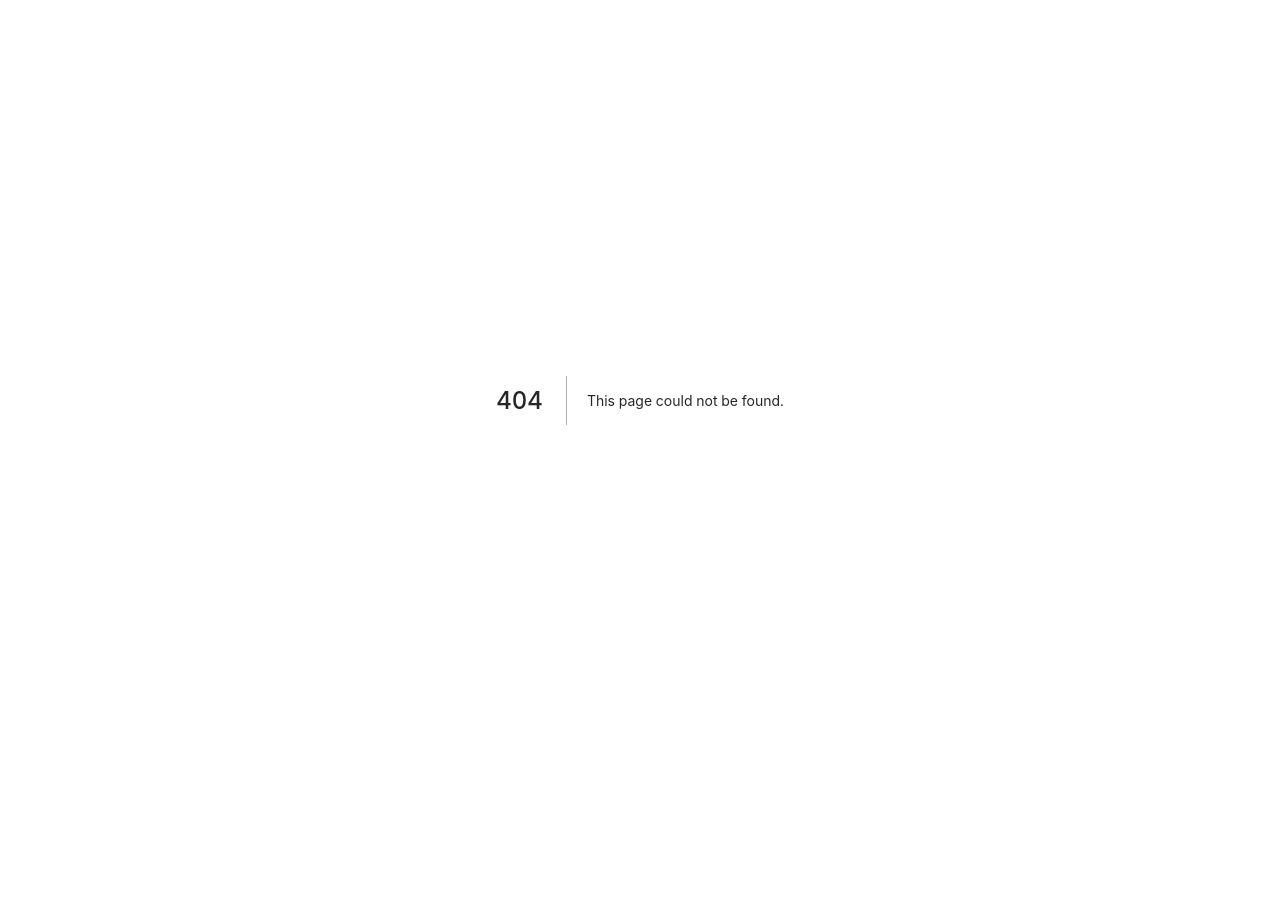
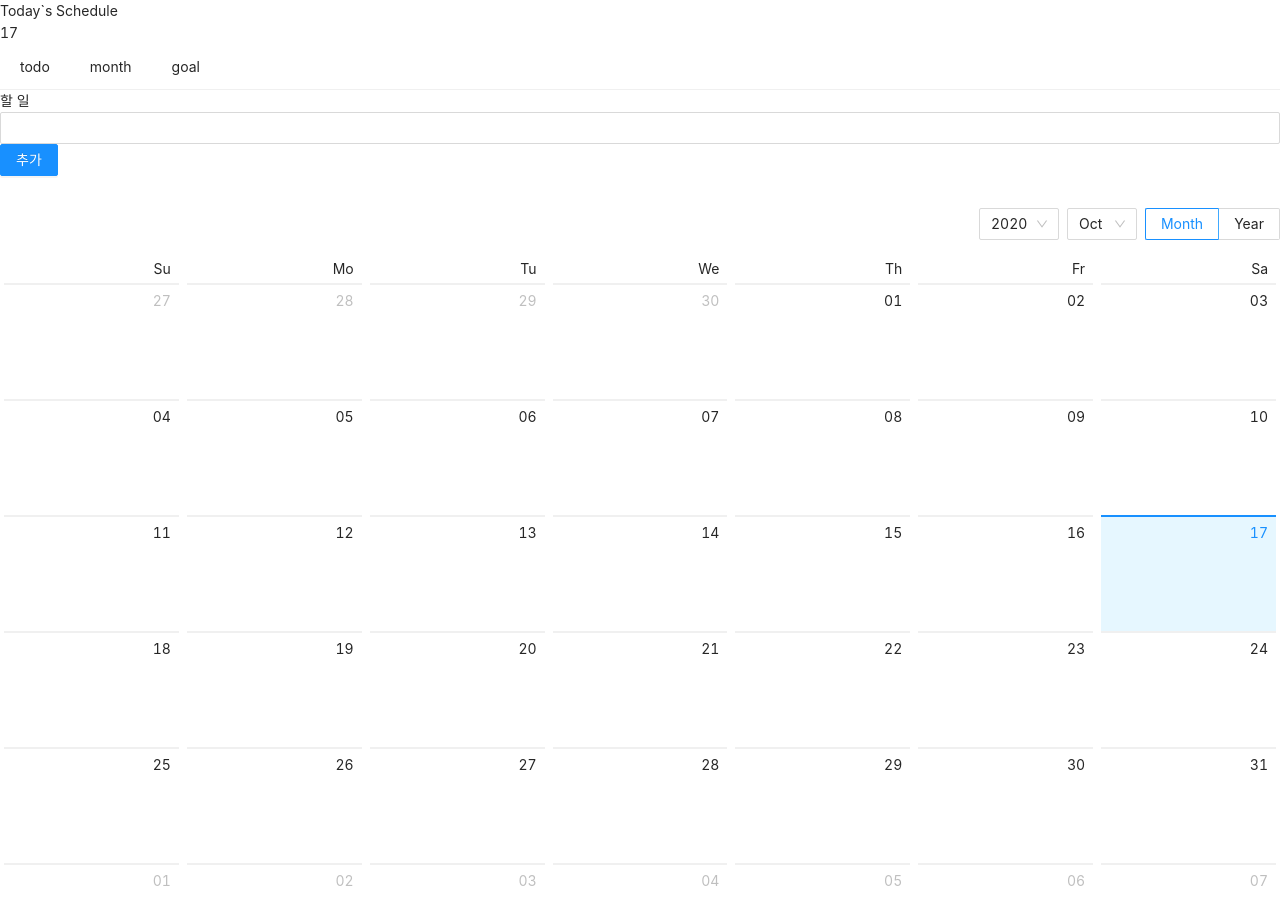
Before and after one commit to pandanon50/tiki-taka, a Next.js app: page /month in a window 1280 px wide. Before the commit this address had no page. Shown: the top 924 px of the page. Before the commit the page ends 800 px from the top, so only its background shows below. Built offline with nearby package versions, Linux system fonts and the light colour scheme.

Commit message:
add TodoForm

```diff
--- a/components/AppLayout.js
+++ b/components/AppLayout.js
@@ -1,34 +1,40 @@
 import React from "react";
 import PropTypes from "prop-types";
 import Link from "next/link";
-import { Menu, Row, Col } from "antd";
-import { HomeOutlined, CalendarOutlined } from "@ant-design/icons";
+
+import { Menu } from "antd";
+
+import Today from "./Today";
+import TodoForm from "./TodoForm";
+const today = new Date();
+
 const AppLayout = ({ children }) => {
   return (
+    <div>
+      <Today today={today.getDate()} />
       <div>
         <Menu mode="horizontal">
           <Menu.Item>
             <Link href="/">
-            <a>
-              <HomeOutlined />
-            </a>
+              <a>todo</a>
             </Link>
           </Menu.Item>
           <Menu.Item>
-          <Link href="/calendar">
-            <a>
-              <CalendarOutlined />
-            </a>
+            <Link href="/month">
+              <a>month</a>
+            </Link>
+          </Menu.Item>
+          <Menu.Item>
+            <Link href="/goal">
+              <a>goal</a>
             </Link>
           </Menu.Item>
         </Menu>
-      <Row gutter={8}>
-        <Col xs={0} md={6}></Col>
-        <Col xs={24} md={12}>
-          {children}
-        </Col>
-        <Col xs={0} md={6}></Col>
-      </Row>
+      </div>
+      <div style={{ marginBottom: "20px" }}>
+        <TodoForm />
+      </div>
+      <div>{children}</div>
     </div>
   );
 };
--- /dev/null
+++ b/components/Today.js
@@ -0,0 +1,17 @@
+import React, { useCallback, useState } from "react";
+import Proptypes from "prop-types";
+
+const Today = ({ today }) => {
+  return (
+    <div>
+      <div>Today`s Schedule</div>
+      <div>{today}</div>
+    </div>
+  );
+};
+
+Today.proptypes = {
+  today: Proptypes.string.isRequired,
+};
+
+export default Today;
--- /dev/null
+++ b/components/TodoForm.js
@@ -0,0 +1,27 @@
+import React, { useState, useCallback } from "react";
+import { Form, Input, Button } from "antd";
+
+const TodoForm = () => {
+  const [dos, setDos] = useState("");
+
+  const onChangeDo = useCallback((e) => {
+    setDos(e.target.value);
+  }, []);
+
+  return (
+    <Form>
+      <div>
+        <label htmlFor="dos">할 일</label>
+        <br />
+        <Input name="dos" value={dos} onChange={onChangeDo} required />
+      </div>
+      <div>
+        <Button type="primary" htmlType="submit" loading={false}>
+          추가
+        </Button>
+      </div>
+    </Form>
+  );
+};
+
+export default TodoForm;
--- a/pages/calendar.js
+++ b/pages/month.js
@@ -1,7 +1,7 @@
 import React from "react";
 import AppLayout from "../components/AppLayout";
 import { Calendar } from "antd";
-const calendar = () => {
+const month = () => {
   return (
     <AppLayout>
       <Calendar />
@@ -9,4 +9,4 @@ const calendar = () => {
   );
 };
 
-export default calendar;
+export default month;
```
Also changed, not shown: components/TodoList.js (deleted, +0 -36 lines), pages/goal.js (added, +8 -0 lines), pages/index.js (+3 -9 lines). Lines whose indentation alone changed are shown as unchanged.
